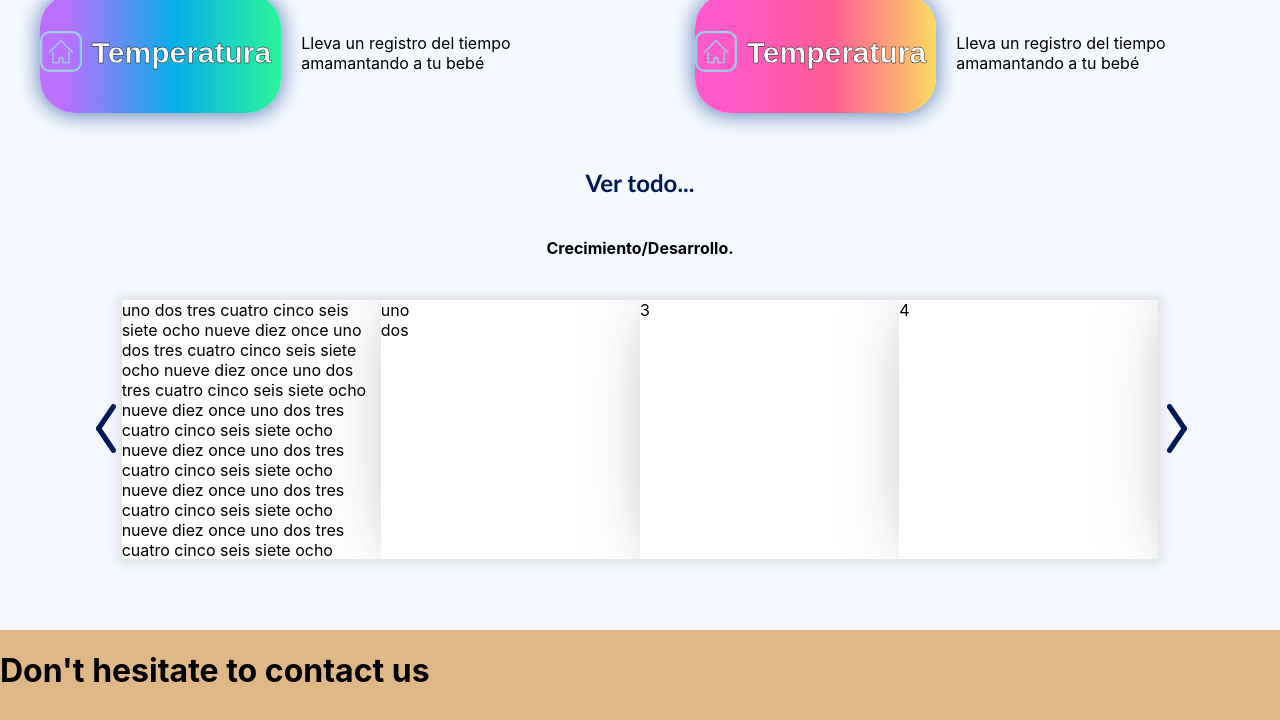
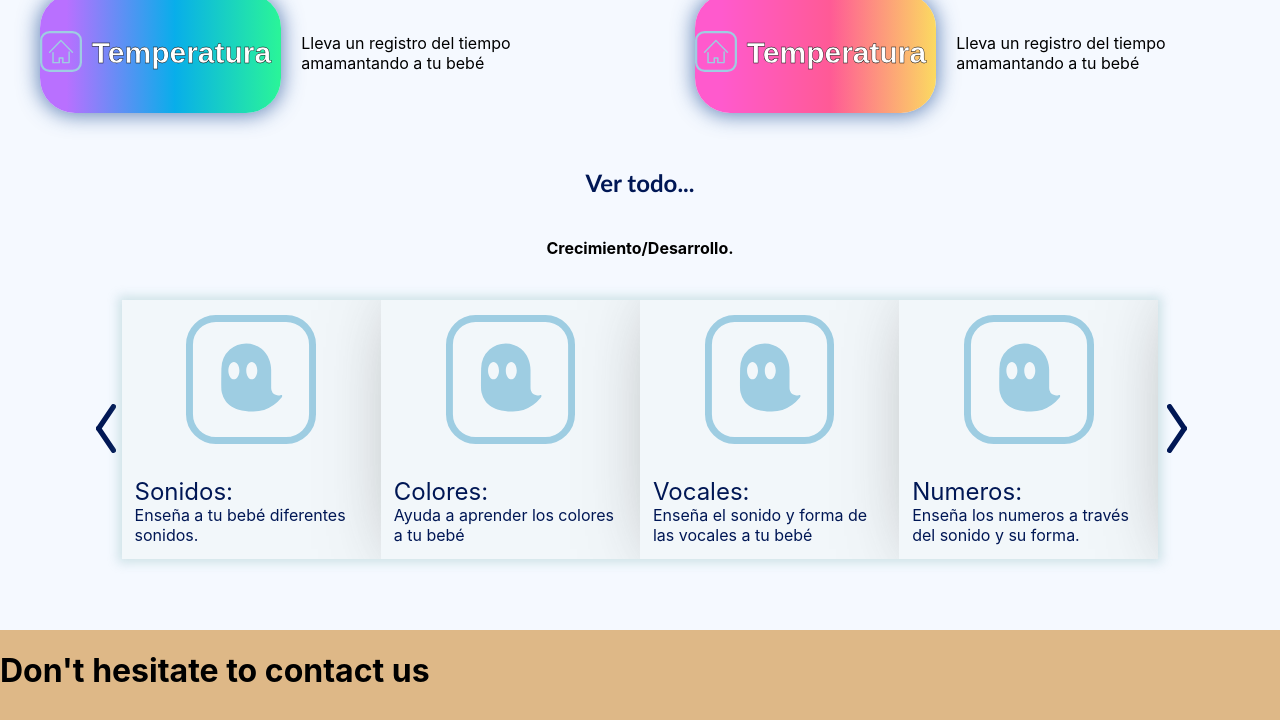
Before and after one commit to iamivansantana/BabyWorld, a React (Create React App) app: page / in a window 1280 px wide. Shown: the part 1168-1888 px from the top of the page. Built offline with nearby package versions, Linux system fonts and the light colour scheme; the HTML template or start-up script is replaced by a standard one.

Commit message:
Updating CarruselItems

```diff
--- a/src/components/carrusel/Carrusel.css
+++ b/src/components/carrusel/Carrusel.css
@@ -4,7 +4,7 @@
     display:flex;
     align-items:center;
     justify-content:center;
-    box-shadow: 0px 0px 10px 4px rgba(172, 172, 172, 0.315);
+    box-shadow: 0px 0px 10px 4px rgba(125, 177, 182, 0.315);
 }
 .slider{
     display: grid;
--- a/src/components/infoUs/BWInfoUs.css
+++ b/src/components/infoUs/BWInfoUs.css
@@ -81,7 +81,7 @@
 }
 
 .slider-item{
-    background-color: rgb(255, 255, 255);
+    background-color: rgb(242, 247, 250);
     box-shadow: 15px 0px 80px -10px rgba(87, 87, 87, 0.555);
     width: 20.25vw;
     max-width: 300px;
@@ -89,12 +89,38 @@
     max-height: 300px;
     scroll-snap-align: end ;
     overflow: hidden;
+    box-sizing: border-box;
 }
 .slider-item:hover{
     cursor: pointer;
     transform: scale(0.98);
 }
+.slider-item-container{
+    width: 100%;
+    height: 100%;
+    display: flex;
+    flex-direction: column;
+    justify-content: space-around;
+    align-items: center;
 
+}
+.img-item{
+    width: 50%;
+    height: auto;
+}
+.tittle-item{
+    width: 90%;
+    /* background-color: blueviolet; */
+    font-size: 1.5rem;
+    color: rgb(0, 23, 85);
+
+}
+.description-item{
+    width: 90%;
+    margin-top: -30px;
+    color: rgb(0, 23, 85);
+    /* background-color: chartreuse; */
+}
 
 /* -----------------Maximo (phone)-------------------------------------------------------------------------------------------- */
 @media (max-width:500px){
--- a/src/components/infoUs/BWInfoUs.js
+++ b/src/components/infoUs/BWInfoUs.js
@@ -102,30 +102,40 @@ const BWInfoUs = () => {
                             arrowNext = {'.carrusel-btnNext'}
                         >
                             <div className="slider-item">
-                                uno dos tres cuatro cinco seis siete ocho nueve diez once
-                                uno dos tres cuatro cinco seis siete ocho nueve diez once
-                                uno dos tres cuatro cinco seis siete ocho nueve diez once
-                                uno dos tres cuatro cinco seis siete ocho nueve diez once
-                                uno dos tres cuatro cinco seis siete ocho nueve diez once
-                                uno dos tres cuatro cinco seis siete ocho nueve diez once
-                                uno dos tres cuatro cinco seis siete ocho nueve diez once
-                                uno dos tres cuatro cinco seis siete ocho nueve diez once
-                                uno dos tres cuatro cinco seis siete ocho nueve diez once
-                                uno dos tres cuatro cinco seis siete ocho nueve diez once
-                                uno dos tres cuatro cinco seis siete ocho nueve diez once
+                                <div className="slider-item-container">
+                                    <div className="img-item"><img src="\assets\BW-Resources\toggleAbout.svg" alt="home"/></div>
+                                    <div className="tittle-item">Sonidos:</div>
+                                    <div className="description-item">Enseña a tu bebé diferentes sonidos. </div>
+                                </div>
                             </div>
                             <div className="slider-item">
-                                <div>uno</div>
-                                <div>dos</div>
+                                <div className="slider-item-container">
+                                    <div className="img-item"><img src="\assets\BW-Resources\toggleAbout.svg" alt="home"/></div>
+                                    <div className="tittle-item">Colores:</div>
+                                    <div className="description-item">Ayuda a aprender los colores a tu bebé</div>
+                                </div>
                             </div>
-                            <div className="slider-item">3</div>
-                            <div className="slider-item">4</div>
-                            <div className="slider-item">5</div>
-                            <div className="slider-item">6</div>
-                            <div className="slider-item">7</div>
-                            <div className="slider-item">8</div>
-                            <div className="slider-item">9</div>
-                            <div className="slider-item">10</div>
+                            <div className="slider-item">
+                                <div className="slider-item-container">
+                                    <div className="img-item"><img src="\assets\BW-Resources\toggleAbout.svg" alt="home"/></div>
+                                    <div className="tittle-item">Vocales:</div>
+                                    <div className="description-item">Enseña el sonido y forma de las vocales a tu bebé</div>
+                                </div>
+                            </div>
+                            <div className="slider-item">
+                                <div className="slider-item-container">
+                                    <div className="img-item"><img src="\assets\BW-Resources\toggleAbout.svg" alt="home"/></div>
+                                    <div className="tittle-item">Numeros:</div>
+                                    <div className="description-item">Enseña los numeros a través del sonido y su forma.</div>
+                                </div>
+                            </div>
+                            <div className="slider-item">
+                                <div className="slider-item-container">
+                                    <div className="img-item"><img src="\assets\BW-Resources\toggleAbout.svg" alt="home"/></div>
+                                    <div className="tittle-item">Animales:</div>
+                                    <div className="description-item">Description, here is where the description goes</div>
+                                </div>
+                            </div>
                         </Carrusel>
                         <button className="carrusel-btnNext"><img src="\assets\BW-Resources\arrowRight.svg" alt="ArrowRight"/></button>
                     </div>
```
